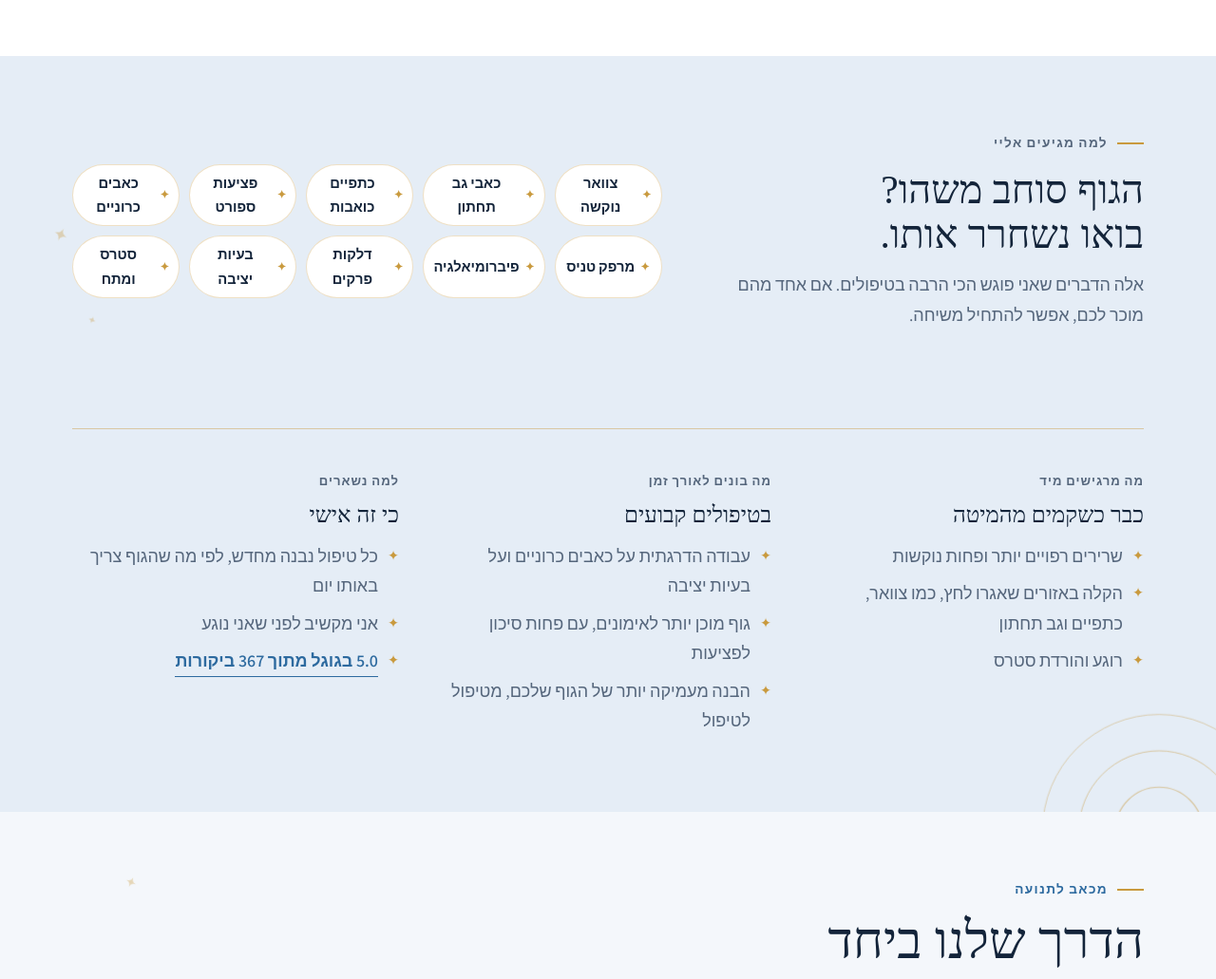
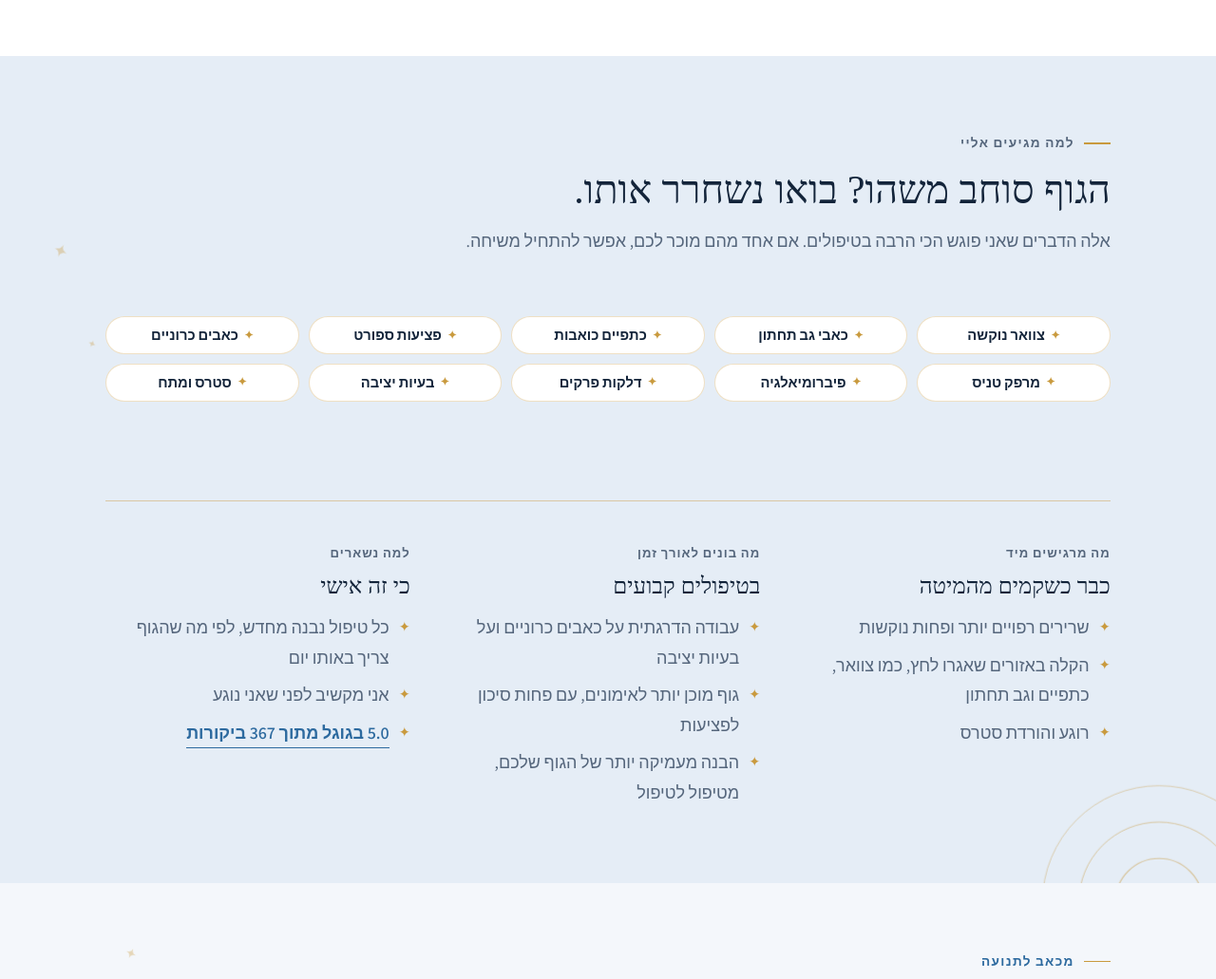
Before and after one commit to benykedem-a11y/benny-kedem-site, a plain HTML site: page index.html in a window 1280 px wide. Shown: the part 1560-2591 px from the top of the page at 95% size. Drawn offline with Linux system fonts and the light colour scheme; a web font is replaced by a local one.

Commit message:
Framed page with side margins; tidy reason tags
Co-Authored-By: Claude Opus 5.5 <noreply@anthropic.com>

```diff
--- a/index.html
+++ b/index.html
@@ -477,6 +477,20 @@ footer a:hover{color:var(--gold)}
 @media (max-width:900px){.certs ol{grid-template-columns:repeat(2,1fr)}}
 @media (max-width:640px){.certs ol{grid-template-columns:1fr}}
 
+/* framed page: the site sits in a centered frame with breathing room on wide screens */
+:root{--frame:#DFE7F0}
+@media (prefers-color-scheme:dark){:root:not([data-theme="light"]){--frame:#050A12}}
+:root[data-theme="dark"]{--frame:#050A12}
+body{background:var(--frame)}
+body > div[dir="rtl"]{max-width:1320px;margin-inline:auto;background:var(--bg);box-shadow:0 0 0 1px color-mix(in srgb,var(--gold) 18%,transparent),0 30px 80px -40px rgba(10,25,45,.35)}
+@media (min-width:1380px){body > div[dir="rtl"]{margin-block:28px;border-radius:28px;overflow:clip}}
+.wrap{padding-left:max(clamp(20px,4vw,56px),env(safe-area-inset-left,0px));padding-right:max(clamp(20px,4vw,56px),env(safe-area-inset-right,0px))}
+.reasons .wrap{grid-template-columns:1fr}
+.reasons .copy{max-width:40em}
+.reasons .tags{grid-template-columns:repeat(5,1fr)}
+@media (max-width:860px){.reasons .tags{grid-template-columns:1fr 1fr}}
+.reasons .tags li{white-space:nowrap}
+
 /* journey timeline */
 .journey{background:var(--bg)}
 .path{display:grid;grid-template-columns:repeat(5,1fr);gap:24px;list-style:none;margin:0;padding:0;position:relative}
```
